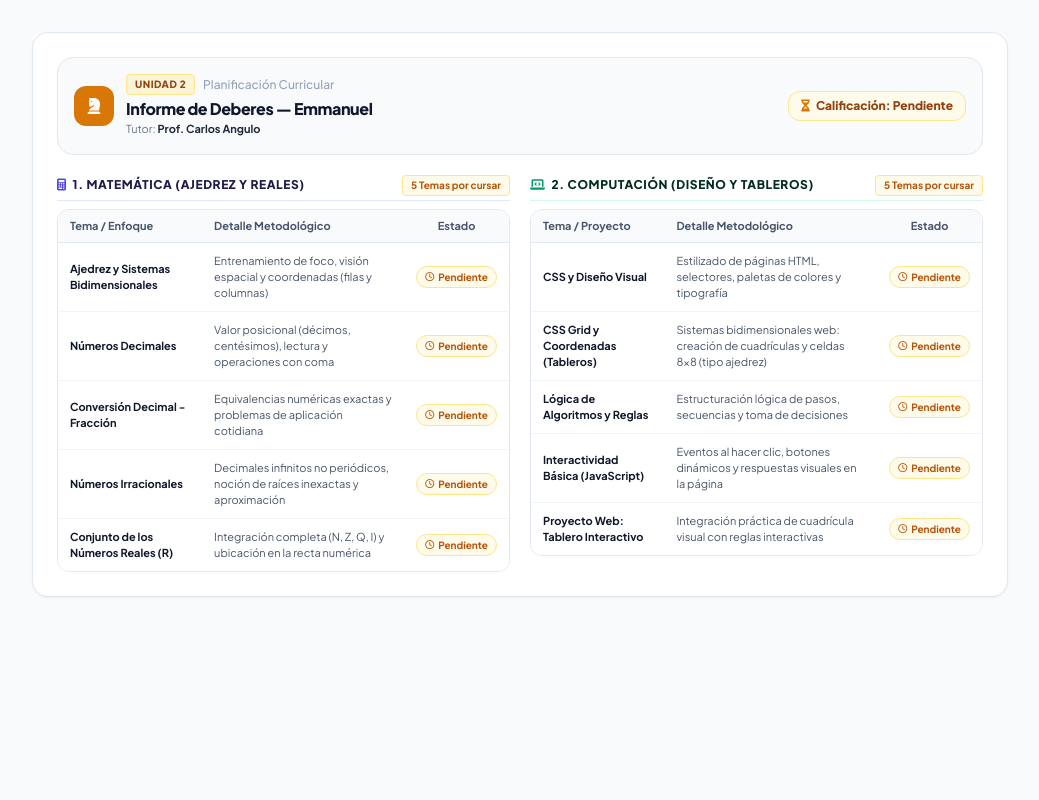
After one commit to Elnuget/deberes-emanuel, a Laravel app: page /informe/unidad-2 in a window 1280 px wide. The commit adds this page. Shown: the whole page, without its empty margins (120-1159 px from the left). Run offline with Laravel 12, Linux system fonts and the light colour scheme; data comes from the database, SQL or seed files in the repository; some libraries are stand-ins or nearby versions.

Commit message:
feat: implement unit 2 report with chess, decimals, irrationals, reals, and interactive web grid

```diff
--- a/app/Http/Controllers/DashboardController.php
+++ b/app/Http/Controllers/DashboardController.php
@@ -363,4 +363,102 @@ class DashboardController extends Controller
             'compuDuties'
         ));
     }
+
+    public function reportUnit2()
+    {
+        $student = User::where('role', 'student')->first() ?? (object)[
+            'name' => 'Emmanuel',
+            'email' => 'emmanuel@deberesem.noxdata.site',
+        ];
+
+        $teacher = User::where('role', 'teacher')->first() ?? (object)[
+            'name' => 'Prof. Carlos Angulo',
+            'email' => 'carlos@deberesem.noxdata.site',
+        ];
+
+        // Planificación y temas de Matemática (Unidad 2)
+        $mathDuties = [
+            [
+                'title' => 'Ajedrez y Sistemas Bidimensionales',
+                'detail' => 'Entrenamiento de foco, visión espacial y coordenadas (filas y columnas)',
+                'guide_url' => null,
+                'status' => 'Pendiente',
+                'grade' => 'Pendiente',
+            ],
+            [
+                'title' => 'Números Decimales',
+                'detail' => 'Valor posicional (décimos, centésimos), lectura y operaciones con coma',
+                'guide_url' => null,
+                'status' => 'Pendiente',
+                'grade' => 'Pendiente',
+            ],
+            [
+                'title' => 'Conversión Decimal - Fracción',
+                'detail' => 'Equivalencias numéricas exactas y problemas de aplicación cotidiana',
+                'guide_url' => null,
+                'status' => 'Pendiente',
+                'grade' => 'Pendiente',
+            ],
+            [
+                'title' => 'Números Irracionales',
+                'detail' => 'Decimales infinitos no periódicos, noción de raíces inexactas y aproximación',
+                'guide_url' => null,
+                'status' => 'Pendiente',
+                'grade' => 'Pendiente',
+            ],
+            [
+                'title' => 'Conjunto de los Números Reales (R)',
+                'detail' => 'Integración completa (N, Z, Q, I) y ubicación en la recta numérica',
+                'guide_url' => null,
+                'status' => 'Pendiente',
+                'grade' => 'Pendiente',
+            ],
+        ];
+
+        // Planificación y temas de Computación (Unidad 2: Diseño y tableros interactivos)
+        $compuDuties = [
+            [
+                'title' => 'CSS y Diseño Visual',
+                'detail' => 'Estilizado de páginas HTML, selectores, paletas de colores y tipografía',
+                'link_url' => null,
+                'status' => 'Pendiente',
+                'grade' => 'Pendiente',
+            ],
+            [
+                'title' => 'CSS Grid y Coordenadas (Tableros)',
+                'detail' => 'Sistemas bidimensionales web: creación de cuadrículas y celdas 8x8 (tipo ajedrez)',
+                'link_url' => null,
+                'status' => 'Pendiente',
+                'grade' => 'Pendiente',
+            ],
+            [
+                'title' => 'Lógica de Algoritmos y Reglas',
+                'detail' => 'Estructuración lógica de pasos, secuencias y toma de decisiones',
+                'link_url' => null,
+                'status' => 'Pendiente',
+                'grade' => 'Pendiente',
+            ],
+            [
+                'title' => 'Interactividad Básica (JavaScript)',
+                'detail' => 'Eventos al hacer clic, botones dinámicos y respuestas visuales en la página',
+                'link_url' => null,
+                'status' => 'Pendiente',
+                'grade' => 'Pendiente',
+            ],
+            [
+                'title' => 'Proyecto Web: Tablero Interactivo',
+                'detail' => 'Integración práctica de cuadrícula visual con reglas interactivas',
+                'link_url' => null,
+                'status' => 'Pendiente',
+                'grade' => 'Pendiente',
+            ],
+        ];
+
+        return view('reports.unit2', compact(
+            'student',
+            'teacher',
+            'mathDuties',
+            'compuDuties'
+        ));
+    }
 }
--- a/resources/views/layouts/app.blade.php
+++ b/resources/views/layouts/app.blade.php
@@ -87,6 +87,9 @@
                     </a>
                     <a href="{{ route('report.unit1') }}" class="px-3.5 py-2 rounded-lg text-sm font-semibold {{ request()->routeIs('report.unit1') ? 'bg-purple-50 text-purple-600' : 'text-slate-600 hover:bg-slate-100' }} transition-colors">
                         <i class="fa-solid fa-file-invoice text-purple-500 mr-1.5"></i> Informe U1
+                    </a>
+                    <a href="{{ route('report.unit2') }}" class="px-3.5 py-2 rounded-lg text-sm font-semibold {{ request()->routeIs('report.unit2') ? 'bg-amber-50 text-amber-600' : 'text-slate-600 hover:bg-slate-100' }} transition-colors">
+                        <i class="fa-solid fa-chess-knight text-amber-500 mr-1.5"></i> Informe U2
                     </a>
                 </nav>
 
--- /dev/null
+++ b/resources/views/reports/unit2.blade.php
@@ -0,0 +1,210 @@
+<!DOCTYPE html>
+<html lang="es" class="h-full bg-slate-50">
+<head>
+    <meta charset="UTF-8">
+    <meta name="viewport" content="width=device-width, initial-scale=1.0">
+    <title>Informe de Deberes - Unidad 2 | Emmanuel</title>
+
+    <!-- Metatags para Compartir en WhatsApp -->
+    <meta property="og:title" content="Informe de Deberes - Unidad 2 | Emmanuel">
+    <meta property="og:description" content="Planificación de deberes y temas de la Unidad 2 en Matemática y Computación. Tutor: Prof. Carlos Angulo.">
+    <meta property="og:type" content="article">
+    <meta property="og:url" content="{{ url('/informe/unidad-2') }}">
+
+    <!-- Google Fonts -->
+    <link rel="preconnect" href="https://fonts.googleapis.com">
+    <link rel="preconnect" href="https://fonts.gstatic.com" crossorigin>
+    <link href="https://fonts.googleapis.com/css2?family=Plus+Jakarta+Sans:wght@400;500;600;700;800&family=JetBrains+Mono:wght@400;600&display=swap" rel="stylesheet">
+
+    <!-- FontAwesome 6 -->
+    <link rel="stylesheet" href="https://cdnjs.cloudflare.com/ajax/libs/font-awesome/6.5.1/css/all.min.css">
+
+    <!-- Tailwind CSS -->
+    <script src="https://cdn.tailwindcss.com"></script>
+    <script>
+        tailwind.config = {
+            theme: {
+                extend: {
+                    fontFamily: {
+                        sans: ['"Plus Jakarta Sans"', 'sans-serif'],
+                        mono: ['"JetBrains Mono"', 'monospace'],
+                    }
+                }
+            }
+        }
+    </script>
+
+    <style>
+        body {
+            font-family: 'Plus Jakarta Sans', sans-serif;
+            color: #0f172a;
+        }
+
+        @page {
+            size: A4 portrait;
+            margin: 1cm;
+        }
+
+        @media print {
+            .no-print {
+                display: none !important;
+            }
+            body {
+                background: #ffffff !important;
+                padding: 0 !important;
+            }
+            .print-card {
+                box-shadow: none !important;
+                border: none !important;
+                max-width: 100% !important;
+                padding: 0 !important;
+                margin: 0 !important;
+            }
+            .avoid-break {
+                break-inside: avoid;
+                page-break-inside: avoid;
+            }
+            .print-grid {
+                display: grid !important;
+                grid-template-columns: repeat(2, minmax(0, 1fr)) !important;
+                gap: 1rem !important;
+            }
+            a {
+                text-decoration: none !important;
+                color: inherit !important;
+            }
+        }
+    </style>
+</head>
+<body class="min-h-full py-4 sm:py-8 antialiased text-slate-800">
+
+    <!-- DOCUMENTO PRINCIPAL -->
+    <main class="max-w-5xl mx-auto px-4 sm:px-6">
+        <div class="print-card bg-white rounded-2xl border border-slate-200 shadow-sm p-4 sm:p-6 space-y-5">
+
+            <!-- TARJETITA SENCILLA DE CABECERA (UNIDAD 2 - PENDIENTE) -->
+            <div class="bg-slate-50 border border-slate-200 rounded-2xl p-3.5 sm:p-4 flex flex-wrap items-center justify-between gap-3">
+                <div class="flex items-center gap-3">
+                    <div class="w-10 h-10 rounded-xl bg-amber-600 text-white flex items-center justify-center font-bold text-base shrink-0 shadow-xs">
+                        <i class="fa-solid fa-chess-knight"></i>
+                    </div>
+                    <div>
+                        <div class="flex items-center gap-2 mb-0.5">
+                            <span class="text-[10px] font-extrabold uppercase tracking-wider text-amber-800 bg-amber-100/70 px-2 py-0.5 rounded border border-amber-200">
+                                Unidad 2
+                            </span>
+                            <span class="text-xs text-slate-400 font-medium">Planificación Curricular</span>
+                        </div>
+                        <h2 class="text-sm sm:text-base font-black text-slate-900 tracking-tight">
+                            Informe de Deberes — {{ $student->name ?? 'Emmanuel' }}
+                        </h2>
+                        <p class="text-[11px] text-slate-500">
+                            Tutor: <strong class="text-slate-800">{{ $teacher->name ?? 'Prof. Carlos Angulo' }}</strong>
+                        </p>
+                    </div>
+                </div>
+
+                <div class="flex items-center gap-2">
+                    <span class="inline-flex items-center gap-1.5 px-3 py-1.5 rounded-xl bg-amber-50 text-amber-800 border border-amber-200 text-xs font-black">
+                        <i class="fa-solid fa-hourglass-half text-amber-600 text-xs"></i>
+                        <span>Calificación: Pendiente</span>
+                    </span>
+                </div>
+            </div>
+
+            <!-- CONTENEDOR DE LAS 2 TABLAS LADO A LADO -->
+            <div class="grid grid-cols-1 md:grid-cols-2 gap-4 sm:gap-5 print:grid-cols-2 print:gap-4 print-grid items-start avoid-break">
+
+                <!-- TABLA 1: MATEMÁTICA -->
+                <div class="space-y-2">
+                    <div class="flex items-center justify-between pb-1 border-b border-indigo-100">
+                        <h3 class="text-xs font-black text-indigo-950 uppercase tracking-wider flex items-center gap-1.5">
+                            <i class="fa-solid fa-calculator text-indigo-600"></i>
+                            <span>1. Matemática (Ajedrez y Reales)</span>
+                        </h3>
+                        <span class="text-[10px] font-bold text-amber-700 bg-amber-50 px-2 py-0.5 rounded border border-amber-200">
+                            {{ count($mathDuties) }} Temas por cursar
+                        </span>
+                    </div>
+
+                    <div class="border border-slate-200 rounded-xl overflow-hidden shadow-2xs">
+                        <table class="w-full text-left text-xs divide-y divide-slate-200">
+                            <thead class="bg-slate-50 text-slate-600 font-bold text-[11px]">
+                                <tr>
+                                    <th class="py-2 px-3">Tema / Enfoque</th>
+                                    <th class="py-2 px-3">Detalle Metodológico</th>
+                                    <th class="py-2 px-3 text-center">Estado</th>
+                                </tr>
+                            </thead>
+                            <tbody class="divide-y divide-slate-100 bg-white text-[11px]">
+                                @foreach($mathDuties as $duty)
+                                    <tr class="hover:bg-slate-50/50 transition-colors">
+                                        <td class="py-2.5 px-3 font-bold text-slate-900">
+                                            <div>{{ $duty['title'] }}</div>
+                                        </td>
+                                        <td class="py-2.5 px-3 text-slate-600 text-[11px]">
+                                            {{ $duty['detail'] }}
+                                        </td>
+                                        <td class="py-2.5 px-3 text-center whitespace-nowrap">
+                                            <span class="inline-flex items-center gap-1 font-bold text-amber-700 bg-amber-50 px-2 py-0.5 rounded-full border border-amber-200 text-[10px]">
+                                                <i class="fa-regular fa-clock text-[9px]"></i>
+                                                <span>{{ $duty['status'] }}</span>
+                                            </span>
+                                        </td>
+                                    </tr>
+                                @endforeach
+                            </tbody>
+                        </table>
+                    </div>
+                </div>
+
+                <!-- TABLA 2: COMPUTACIÓN -->
+                <div class="space-y-2">
+                    <div class="flex items-center justify-between pb-1 border-b border-emerald-100">
+                        <h3 class="text-xs font-black text-emerald-950 uppercase tracking-wider flex items-center gap-1.5">
+                            <i class="fa-solid fa-laptop-code text-emerald-600"></i>
+                            <span>2. Computación (Diseño y Tableros)</span>
+                        </h3>
+                        <span class="text-[10px] font-bold text-amber-700 bg-amber-50 px-2 py-0.5 rounded border border-amber-200">
+                            {{ count($compuDuties) }} Temas por cursar
+                        </span>
+                    </div>
+
+                    <div class="border border-slate-200 rounded-xl overflow-hidden shadow-2xs">
+                        <table class="w-full text-left text-xs divide-y divide-slate-200">
+                            <thead class="bg-slate-50 text-slate-600 font-bold text-[11px]">
+                                <tr>
+                                    <th class="py-2 px-3">Tema / Proyecto</th>
+                                    <th class="py-2 px-3">Detalle Metodológico</th>
+                                    <th class="py-2 px-3 text-center">Estado</th>
+                                </tr>
+                            </thead>
+                            <tbody class="divide-y divide-slate-100 bg-white text-[11px]">
+                                @foreach($compuDuties as $duty)
+                                    <tr class="hover:bg-slate-50/50 transition-colors">
+                                        <td class="py-2.5 px-3 font-bold text-slate-900">
+                                            <div>{{ $duty['title'] }}</div>
+                                        </td>
+                                        <td class="py-2.5 px-3 text-slate-600 text-[11px]">
+                                            {{ $duty['detail'] }}
+                                        </td>
+                                        <td class="py-2.5 px-3 text-center whitespace-nowrap">
+                                            <span class="inline-flex items-center gap-1 font-bold text-amber-700 bg-amber-50 px-2 py-0.5 rounded-full border border-amber-200 text-[10px]">
+                                                <i class="fa-regular fa-clock text-[9px]"></i>
+                                                <span>{{ $duty['status'] }}</span>
+                                            </span>
+                                        </td>
+                                    </tr>
+                                @endforeach
+                            </tbody>
+                        </table>
+                    </div>
+                </div>
+
+            </div>
+
+        </div>
+    </main>
+
+</body>
+</html>
--- a/routes/web.php
+++ b/routes/web.php
@@ -9,10 +9,14 @@ Route::get('/', function () {
     return auth()->check() ? redirect()->route('dashboard') : redirect()->route('login');
 });
 
-// Ruta Pública: Informe Oficial de Avances Unidad 1 (Accesible sin login para compartir y exportar PDF)
+// Rutas Públicas: Informes Oficiales de Avances (Accesibles sin login para compartir y exportar PDF)
 Route::get('/informe/unidad-1', [DashboardController::class, 'reportUnit1'])->name('report.unit1');
 Route::get('/informe-unidad-1', function () {
     return redirect()->route('report.unit1');
+});
+Route::get('/informe/unidad-2', [DashboardController::class, 'reportUnit2'])->name('report.unit2');
+Route::get('/informe-unidad-2', function () {
+    return redirect()->route('report.unit2');
 });
 
 Route::get('/login', [AuthController::class, 'showLogin'])->name('login');
```
Also changed, not shown: resources/views/student/dashboard.blade.php (+15 -10 lines), resources/views/teacher/dashboard.blade.php (+6 -2 lines).
